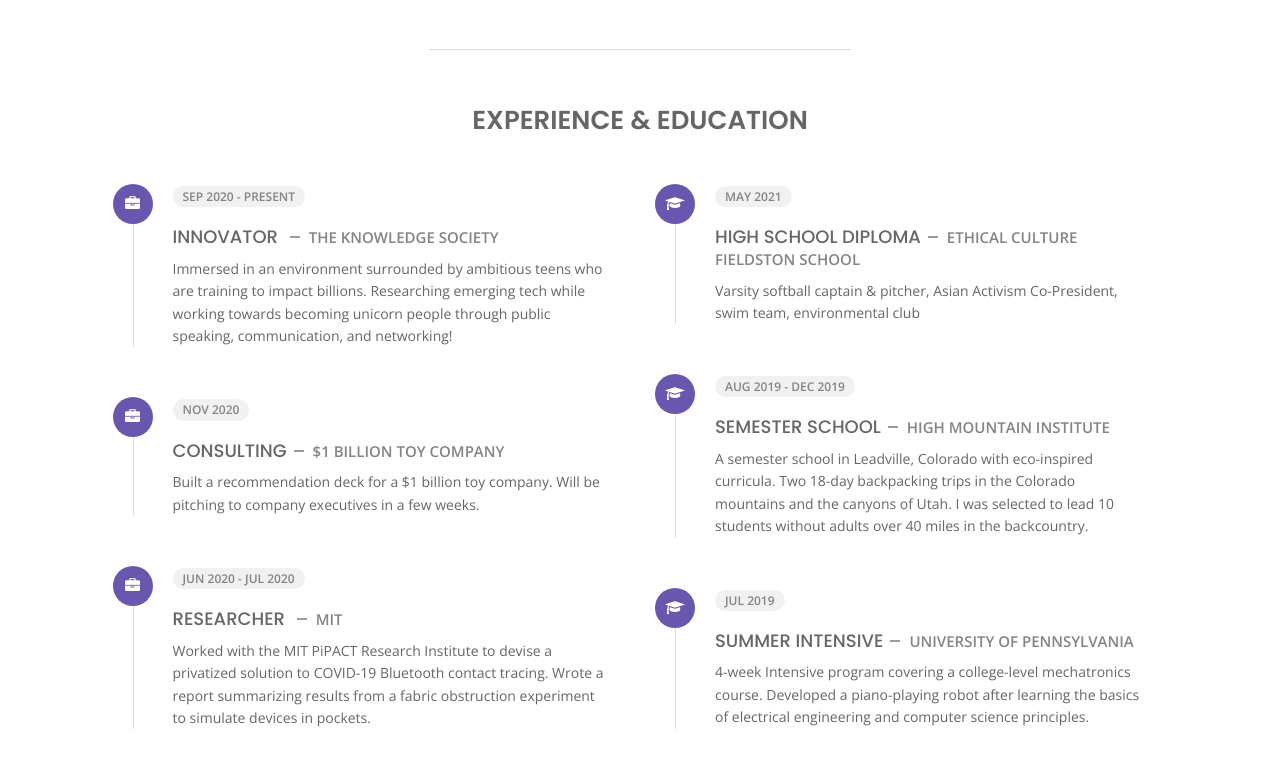
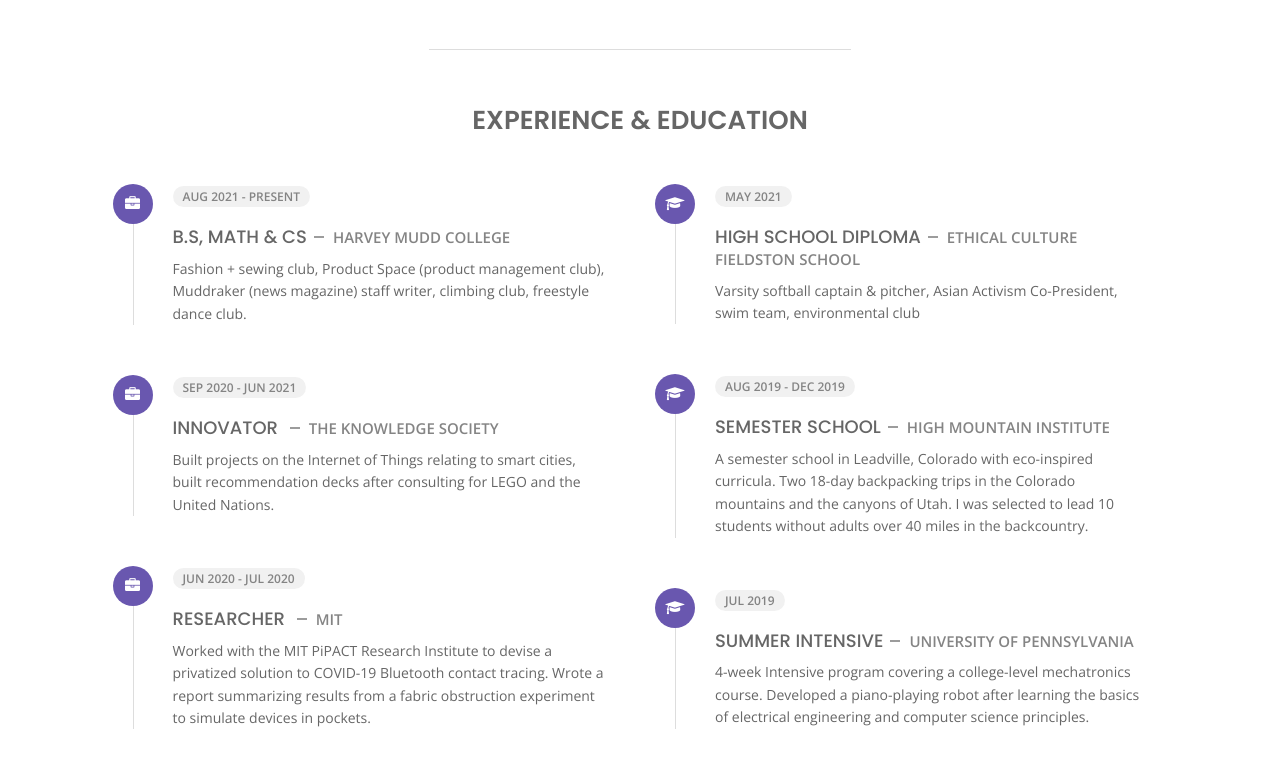
Before and after one commit to sayaks1/sayaks1.github.io, a plain HTML site: page about.html in a window 1280 px wide. Shown: the part 1205-1972 px from the top of the page. Drawn offline with nearby package versions, Linux system fonts and the light colour scheme.

Commit message:
Update about.html

```diff
--- a/about.html
+++ b/about.html
@@ -256,18 +256,21 @@
                             <div class="icon">
                                 <i class="fa fa-briefcase"></i>
                             </div>
-                            <span class="time open-sans-font text-uppercase">SEP 2020 - Present</span>
-                            <h5 class="poppins-font text-uppercase">Innovator <span class="place open-sans-font">The Knowledge Society</span></h5>
-                            <p class="open-sans-font">Immersed in an environment surrounded by ambitious teens who are training to impact billions. Researching emerging tech while working towards becoming unicorn people through public speaking, communication, and networking!</p>
+                            <span class="time open-sans-font text-uppercase">AUG 2021 - PRESENT</span>
+                            <h5 class="poppins-font text-uppercase">B.S, Math & CS<span class="place open-sans-font">Harvey Mudd College</span></h5>
+                            <p class="open-sans-font">Fashion + sewing club, Product Space (product management club),  Muddraker (news magazine) staff writer, climbing club, freestyle dance club.
+</p>
                         </li>
                         <li>
                             <div class="icon">
                                 <i class="fa fa-briefcase"></i>
                             </div>
-                            <span class="time open-sans-font text-uppercase">NOV 2020</span>
-                            <h5 class="poppins-font text-uppercase">Consulting<span class="place open-sans-font">$1 Billion Toy Company</span></h5>
-                            <p class="open-sans-font">Built a recommendation deck for a $1 billion toy company. Will be pitching to company executives in a few weeks.</p>
+                            <span class="time open-sans-font text-uppercase">SEP 2020 - JUN 2021</span>
+                            <h5 class="poppins-font text-uppercase">Innovator <span class="place open-sans-font">The Knowledge Society</span></h5>
+                            <p class="open-sans-font">Built projects on the Internet of Things relating to smart cities, built recommendation decks after consulting for LEGO and the United Nations.
+</p>
                         </li>
+
                         <li>
                             <div class="icon">
                                 <i class="fa fa-briefcase"></i>
```
